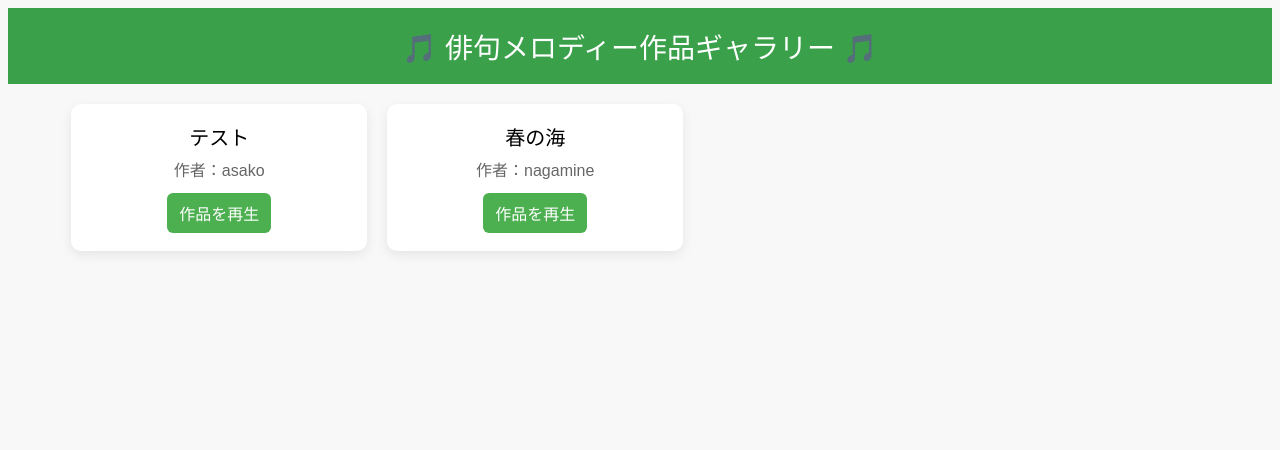
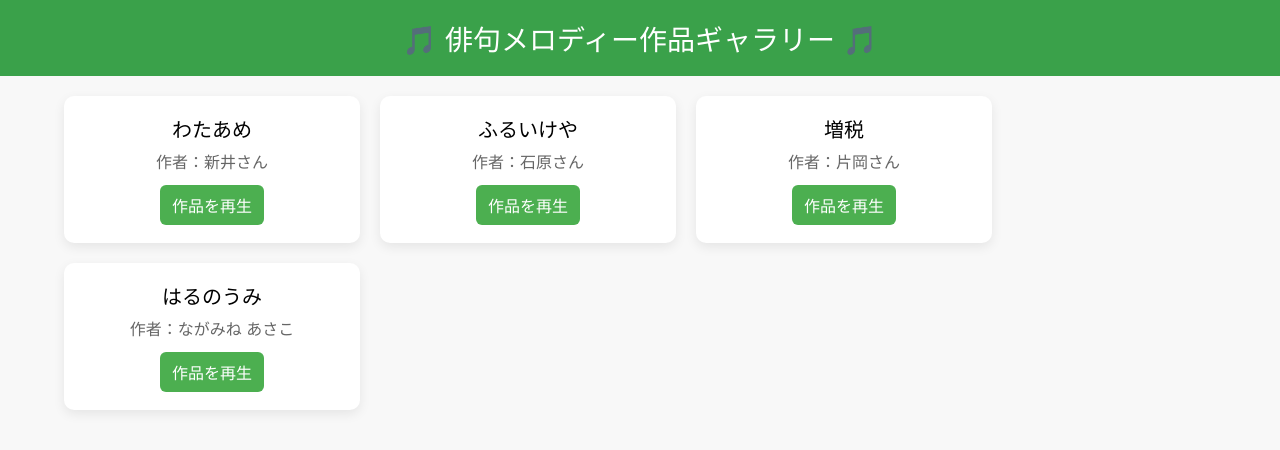
Before and after one commit to nagaasa/haikumelody8, a plain HTML site: page gallery.html in a window 1280 px wide. Drawn offline with Linux system fonts and the light colour scheme.

Commit message:
Update gallery.html

```diff
--- a/gallery.html
+++ b/gallery.html
@@ -4,13 +4,15 @@
 <meta charset="utf-8" />
 <title>俳句メロディー作品ギャラリー</title>
 <style>
-  body { font-family:"Yu Gothic",sans-serif; background:#f8f8f8; }
+  body { font-family:"Yu Gothic",sans-serif; background:#f8f8f8; margin:0; }
   header { background:#3aa14a; color:white; padding:18px 0; text-align:center; font-size:28px; }
   .container { width:90%; margin:20px auto; display:flex; gap:20px; justify-content:flex-start; flex-wrap:wrap; }
-  .card { background:white; width:260px; padding:18px; border-radius:10px; box-shadow:0 4px 12px rgba(0,0,0,0.08); text-align:center; }
+  .card { background:white; width:260px; padding:18px; border-radius:10px; box-shadow:0 4px 12px rgba(0,0,0,0.08); text-align:center; transition: transform 0.2s; }
+  .card:hover { transform: scale(1.03); }
   .title { font-size:20px; margin-bottom:6px; }
   .author { color:#666; margin-bottom:12px; }
-  .btn { background:#4caf50; color:white; padding:8px 12px; border-radius:6px; text-decoration:none; display:inline-block; }
+  .btn { background:#4caf50; color:white; padding:8px 12px; border-radius:6px; text-decoration:none; display:inline-block; transition: background 0.2s; }
+  .btn:hover { background:#43a047; }
 </style>
 </head>
 <body>
@@ -19,12 +21,13 @@
 <div class="container" id="gallery"></div>
 
 <script>
-// === ここで作品データを定義します ===
-// 日本語ファイル名もOKです！
+// === 作品データ ===
 const works = [
-  { title: "テスト", author: "asako", file: "works/asako test.json" },
-  { title: "春の海", author: "nagamine", file: "works/harunoumi_nagamine_asako.json" }
- ];
+  { title: "わたあめ", author: "新井さん", file: "works/arai.json" },
+  { title: "ふるいけや", author: "石原さん", file: "works/furuikeya.json" },
+  { title: "増税", author: "片岡さん", file: "works/kataoka.json" },
+  { title: "はるのうみ", author: "ながみね あさこ", file: "works/harunoumi_nagamine_asako.json" }
+];
 
 // === カードを動的に生成 ===
 const gallery = document.getElementById("gallery");
@@ -42,7 +45,7 @@ works.forEach(work => {
 
   const btn = document.createElement("a");
   btn.className = "btn";
-  // encodeURIComponentで日本語ファイル名にも対応！
+  // encodeURIComponent で安全にファイル名を処理
   btn.href = "index.html?data=" + encodeURIComponent(work.file);
   btn.textContent = "作品を再生";
 
```
